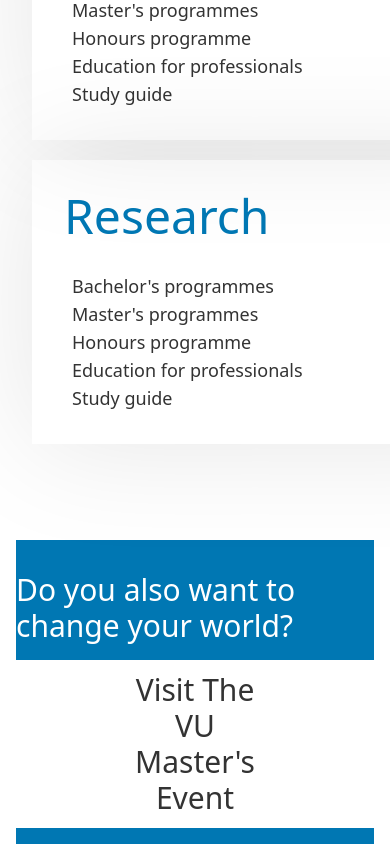
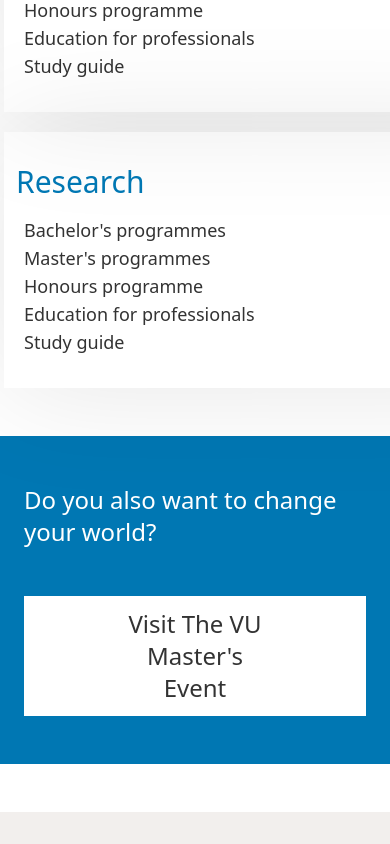
Before and after one commit to NiyonkuruEsther/cloning-exercise, a Next.js app: page / in a window 390 px wide. Shown: the part 960-1804 px from the top of the page. Built offline with nearby package versions, Linux system fonts and the light colour scheme.

Commit message:
did the menu

```diff
--- a/src/components/Card.jsx
+++ b/src/components/Card.jsx
@@ -4,10 +4,10 @@
 const Card = ({ styles, title }) => {
   return (
     <div
-      className={`max-w-[588px] lg:max-w-[615px] px-8 ${styles} shadow-3xl py-8 flex flex-col gap-8`}
+      className={`max-w-[576px] lg:max-w-[615px]  px-3 lg:px-8 ${styles} shadow-3xl py-8 flex justify-start flex-col gap-4 lg:gap-8`}
     >
       <div
-        className={`flex text-5xl text-blue justify-between  ${
+        className={`flex text-3xl lg:text-5xl text-blue justify-between  ${
           title === undefined ? " hidden" : "block "
         }`}
       >
@@ -23,8 +23,8 @@
           "Study guide",
         ].map((item, i) => {
           return (
-            <div key={i} className="text-lg flex justify-between">
-              <p>{item}</p>
+            <div key={i} className="text-lg flex  justify-between">
+              <p className="self-start"> {item}</p>
               <AiOutlineArrowRight className="text-xl" />
             </div>
           );
--- a/src/components/InfiniteScroll.jsx
+++ b/src/components/InfiniteScroll.jsx
@@ -3,7 +3,7 @@
 
 const InfiniteScroll = () => {
   return (
-    <div className="flex flex-col gap-8 py-16">
+    <div className="flex flex-col gap-8 py-16 overflow-hidden">
       <div>
         <p className="text-4xl text-red 2xl:max-w-[1250px] max-w-[988px]  mx-auto py-12">
           We are VU Amsterdam
--- a/src/components/Info.jsx
+++ b/src/components/Info.jsx
@@ -46,7 +46,7 @@
           <p>Lorem Ipsum</p>
         </div>
       </div>
-      <div className=" flex justify-between max-w-fit gap-5 lg:gap-12 mx-auto px-8 flex-col lg:flex-row">
+      <div className=" flex justify-between max-w-[1250px] gap-5 px-1 lg:gap-16 mx-auto flex-col lg:flex-row">
         <Card styles={"w-[615px] "} title="Education" />
         <Card styles={"w-[615px] "} title="Research" />
       </div>
--- a/src/components/Visit.jsx
+++ b/src/components/Visit.jsx
@@ -2,11 +2,11 @@
 
 const Visit = () => {
   return (
-    <div className="py-24 px-4">
+    <div className="py-12 lg:py-24 max-w-[1250px] mx-auto">
       {" "}
-      <div className="bg-blue max-w-[1250px] text-3xl justify-between flex flex-col lg:flex-row gap-4 lg:gap-0 mx-auto items-center py-8 lg:p-12 lg:max-h-[150px] ">
-        <p className="text-white ">Do you also want to change your world?</p>
-        <button className="bg-white px-24 lg:px-30 py-3 w-fit">
+      <div className="bg-blue px-6 text-2xl w-full lg:text-3xl justify-between flex flex-col lg:flex-row gap-12 lg:gap-0 mx-auto items-center py-12 lg:p-12 lg:max-h-[150px] ">
+        <p className="text-white">Do you also want to change your world?</p>
+        <button className="bg-white px-24 lg:px-30 py-3 w-full lg:w-fit">
           Visit The VU Master&apos;s Event
         </button>
       </div>
```
